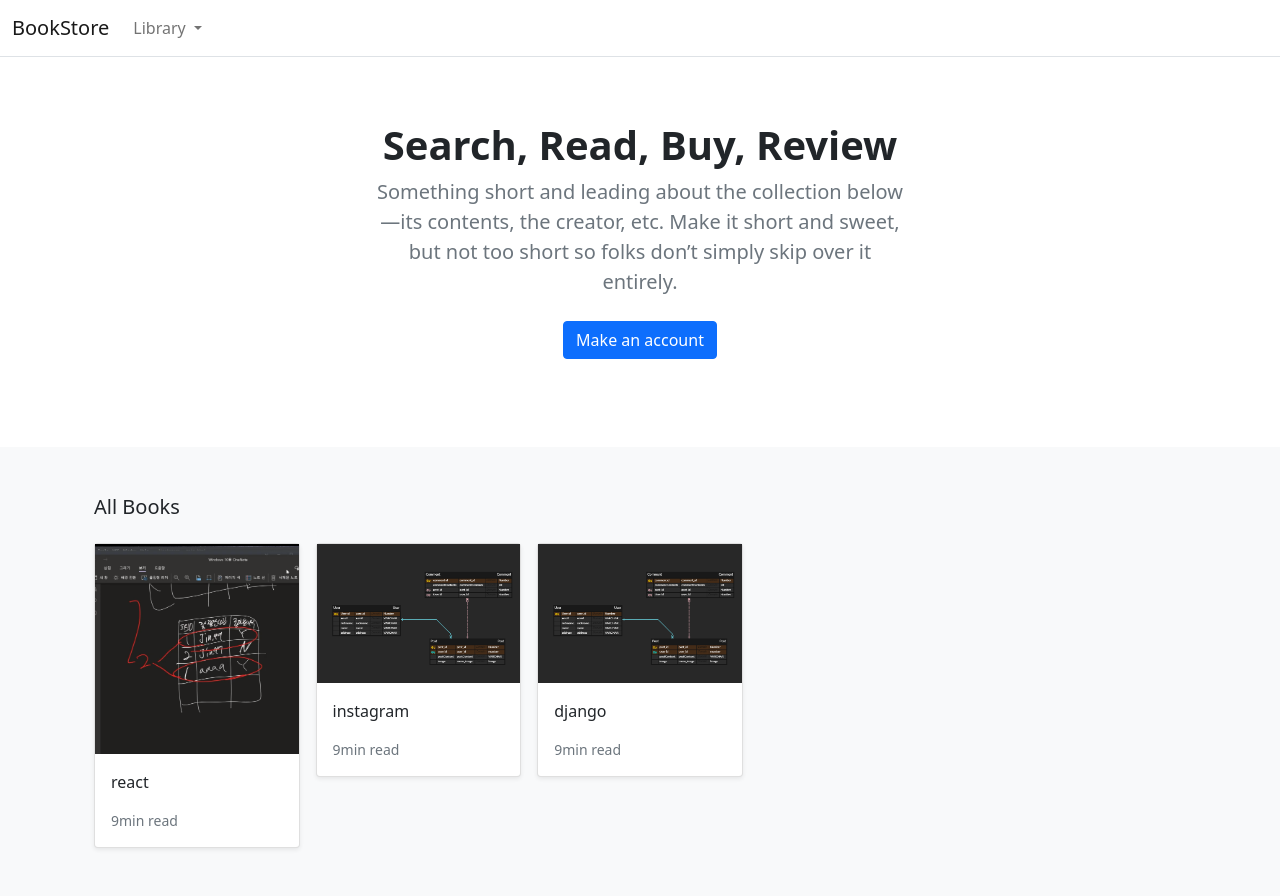
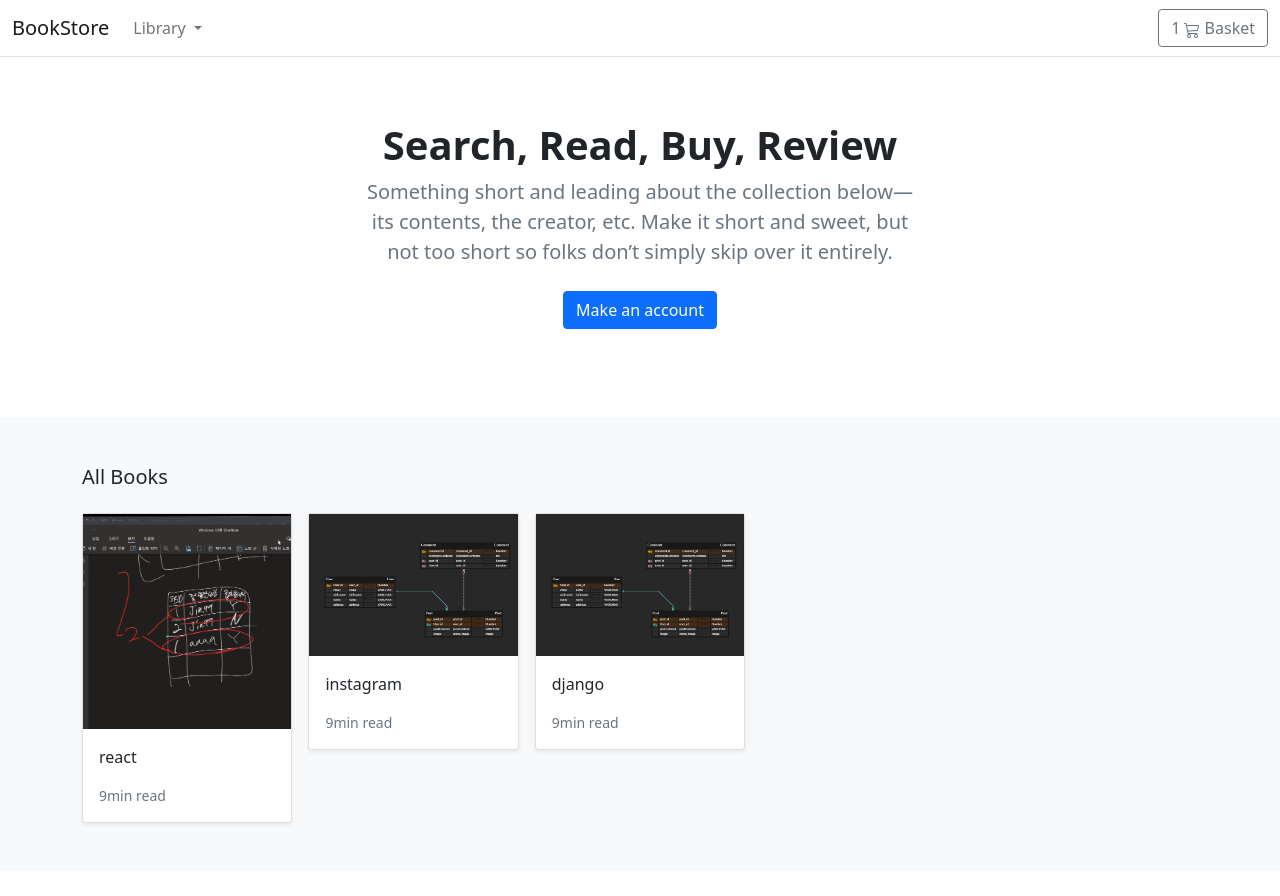
Before and after one commit to jihoon0324/django_ecomm, a Django app: page / in a window 1280 px wide. After the commit the page ends 826 px from the top, so only its background shows below. Run offline with Django 4.2, Linux system fonts and the light colour scheme; data comes from the database, SQL or seed files in the repository.

Commit message:
add basket url and temp

```diff
--- a/Ecommerce/settings.py
+++ b/Ecommerce/settings.py
@@ -35,7 +35,9 @@ INSTALLED_APPS = [
     'django.contrib.sessions',
     'django.contrib.messages',
     'django.contrib.staticfiles',
-    'store'
+    'store',
+    'basket',
+
 ]
 
 MIDDLEWARE = [
--- a/Ecommerce/urls.py
+++ b/Ecommerce/urls.py
@@ -19,7 +19,11 @@ from django.conf import settings
 from django.conf.urls.static import static
 urlpatterns = [
     path('admin/', admin.site.urls),
-    path('', include("store.urls" , namespace='store'))
+    path('basket/', include("basket.urls", namespace='basket')),
+    path('', include("store.urls" , namespace='store')),
+
+
+
 ]
 
 
--- /dev/null
+++ b/basket/urls.py
@@ -0,0 +1,9 @@
+from django.urls import path
+
+from . import views
+
+app_name = 'basket'
+
+urlpatterns = [
+    path('', views.basket_summary, name="basket_summary"),
+    ]
--- a/basket/views.py
+++ b/basket/views.py
@@ -1,3 +1,7 @@
 from django.shortcuts import render
 
 # Create your views here.
+
+
+def basket_summary(request):
+     return render(request, 'store/basket/summary.html')
--- a/templates/base.html
+++ b/templates/base.html
@@ -49,11 +49,22 @@
                     </li>
                 </ul>
 
+                <a type="button" href="{% url "basket:basket_summary" %}" class="btn btn-outline-secondary">
+                    <div class="d-inline-flex">1</div>
+                    <svg xmlns="http://www.w3.org/2000/svg" width="16" height="16" fill="currentColor"
+                         class="bi bi-cart3" viewBox="0 0 16 16">
+                        <path d="M0 1.5A.5.5 0 0 1 .5 1H2a.5.5 0 0 1 .485.379L2.89 3H14.5a.5.5 0 0 1 .49.598l-1 5a.5.5 0 0 1-.465.401l-9.397.472L4.415 11H13a.5.5 0 0 1 0 1H4a.5.5 0 0 1-.491-.408L2.01 3.607 1.61 2H.5a.5.5 0 0 1-.5-.5zM3.102 4l.84 4.479 9.144-.459L13.89 4H3.102zM5 12a2 2 0 1 0 0 4 2 2 0 0 0 0-4zm7 0a2 2 0 1 0 0 4 2 2 0 0 0 0-4zm-7 1a1 1 0 1 1 0 2 1 1 0 0 1 0-2zm7 0a1 1 0 1 1 0 2 1 1 0 0 1 0-2z"/>
+                    </svg>
+                    Basket
+                </a>
+
+
             </div>
+
         </div>
     </nav>
 </header>
-<div class="row">
+<div id="content">
 
 
     {% block content %}
--- /dev/null
+++ b/templates/store/basket/summary.html
@@ -0,0 +1,6 @@
+{% extends "base.html" %}
+{% load static %}
+{% block title %}Basket Summary{% endblock %}
+{% block content %}
+Baskettest
+{% endblock %}
```
Also changed, not shown: basket/basket.py (added).
